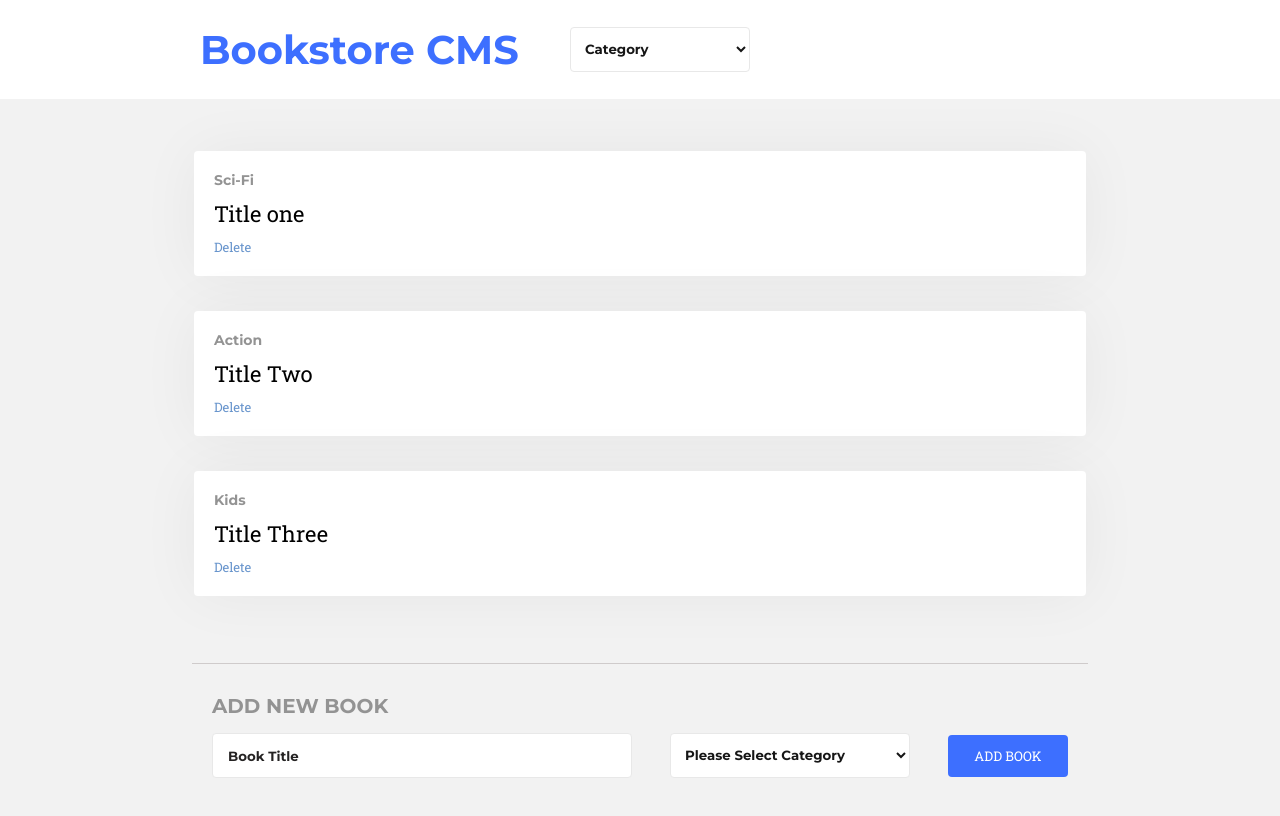
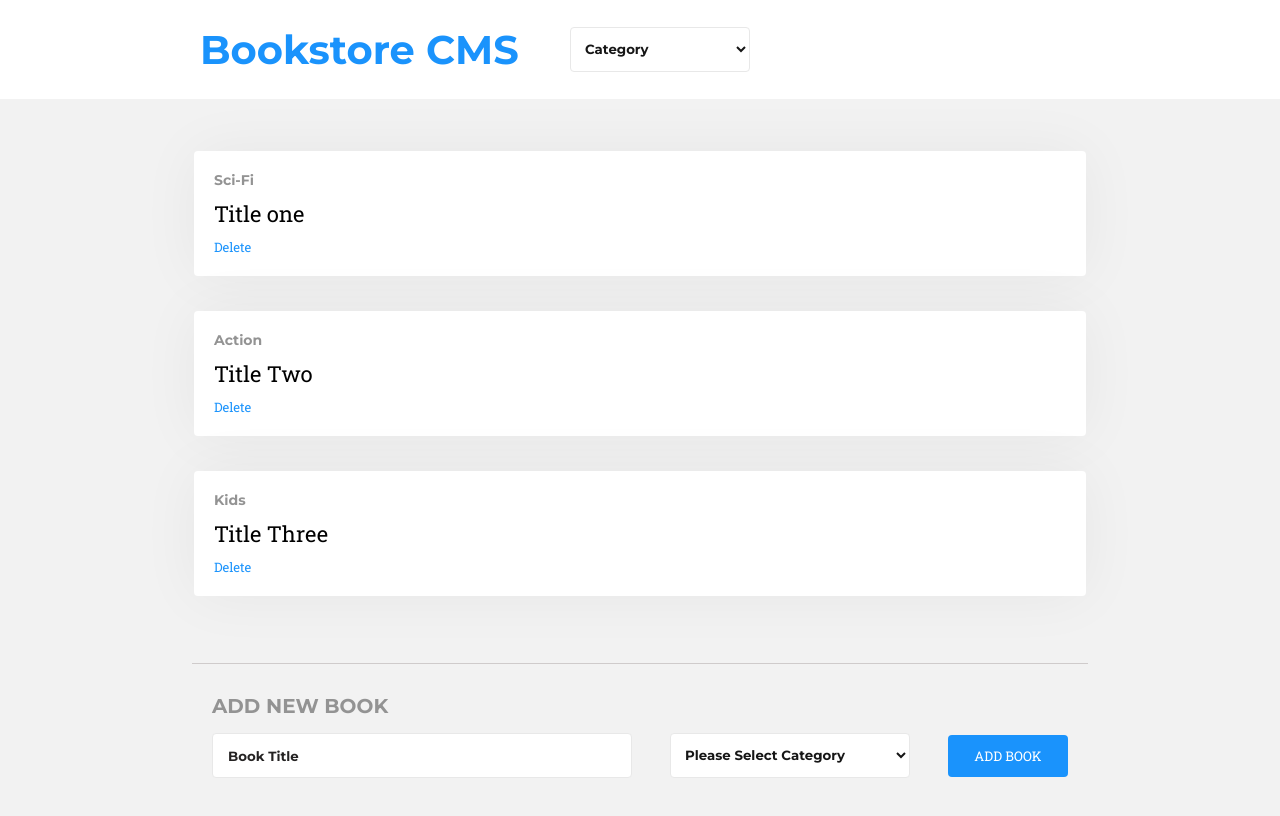
Before and after one commit to dev1980/react-bookstore, a React (Create React App) app: page / in a window 1280 px wide. Built offline with nearby package versions, Linux system fonts and the light colour scheme.

Commit message:
Fix correct color

```diff
--- a/src/App.css
+++ b/src/App.css
@@ -32,7 +32,7 @@ form {
 h3 {
   font-family: 'Montserrat', sans-serif;
   font-size: 40px;
-  color: #3d6fff;
+  color: #1a93fc;
 }
 
 .header-select {
@@ -83,7 +83,7 @@ tr {
 
 .delete-btn {
   background: inherit;
-  color: #6794cc;
+  color: #1a93fc;
   border: none;
   font-family: 'Roboto Slab', serif;
   font-size: 13px;
@@ -135,7 +135,7 @@ h4 {
 .submit-btn {
   width: 120px;
   border: none;
-  background-color: #3d6fff;
+  background-color: #1a93fc;
   color: white;
   text-transform: uppercase;
   font-family: 'Roboto Slab', serif;
```
